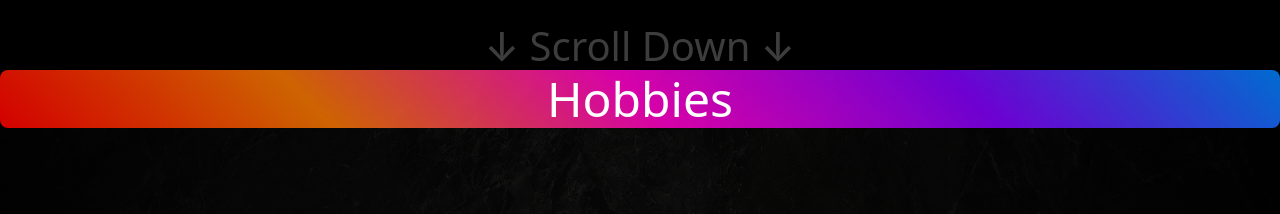
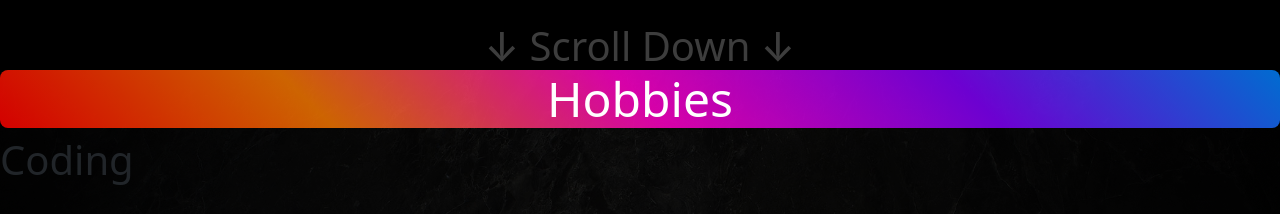
Before and after one commit to BlakeBuchholz/GalaxyPortfolio, a website: page Public/index.html in a window 1280 px wide. Shown: the part 860-1074 px from the top of the page. Drawn offline with nearby package versions, Linux system fonts and the light colour scheme.

Commit message:
Added Coding to Hobbies section

```diff
--- a/Public/index.html
+++ b/Public/index.html
@@ -61,6 +61,9 @@
   <div class="hobbies-Header-Container">
     <h1 class="hobbies-Header">Hobbies</h1>
   </div>
+  <div class="hobby-Coding">
+    <h1 class="hobby-Coding-Header">Coding</h1>
+  </div>
 </div>
 
 
```
